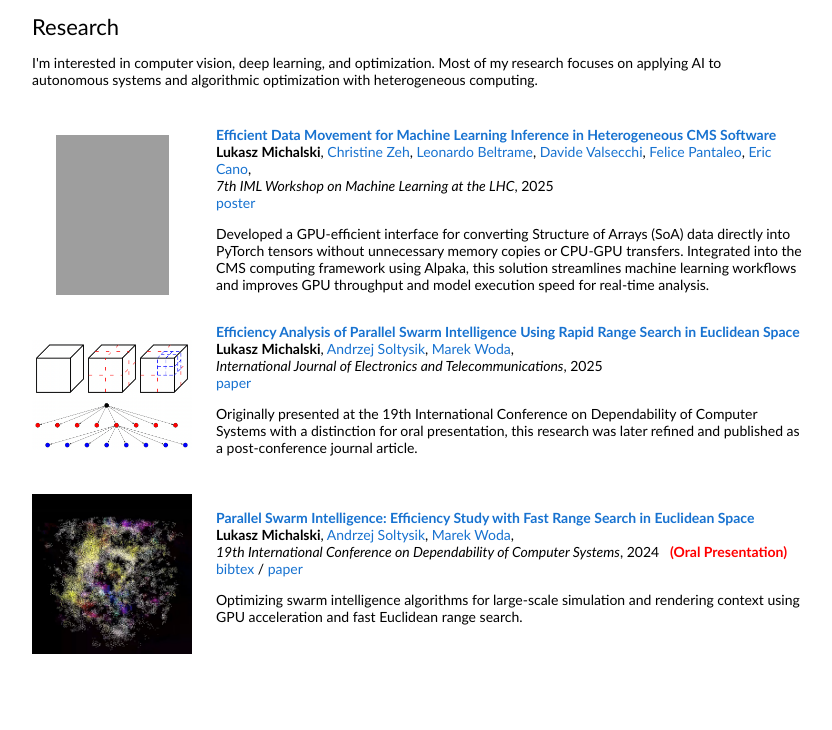
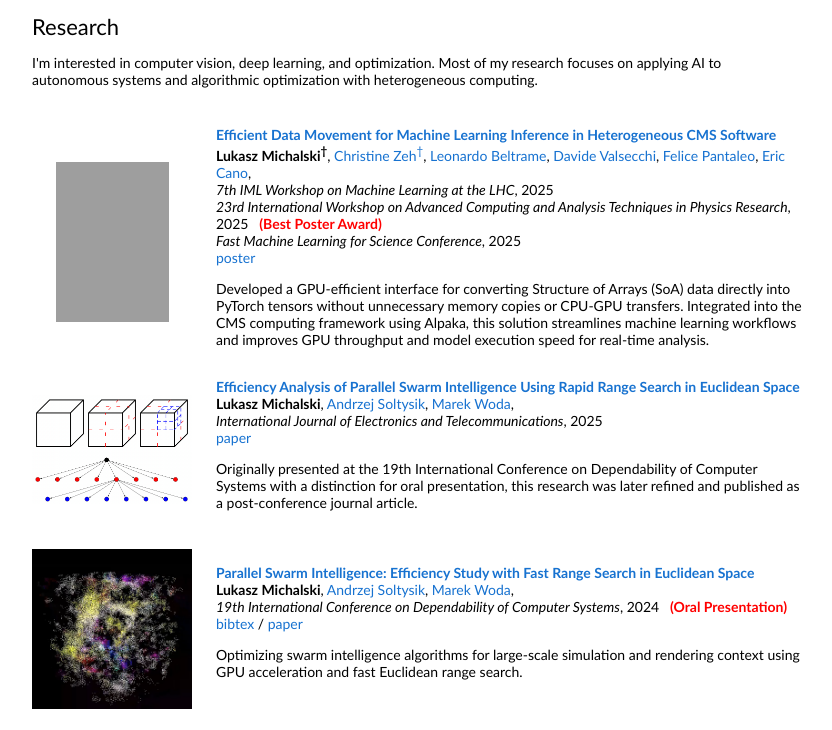
Before and after one commit to lukaszmichalskii/about-me, a plain HTML site: page index.html in a window 1280 px wide. Shown: the part 370-1100 px from the top of the page, without its empty margins (224-1056 px from the left). Drawn offline with Linux system fonts and the light colour scheme; grey boxes are pictures that could not be loaded.

Commit message:
Update portrait photo, add FastML and ACAT contributions

```diff
--- a/index.html
+++ b/index.html
@@ -66,7 +66,7 @@
           <tr>
             <td style="padding:16px;width:20%;vertical-align:middle;text-align:center;">
               <a href="data/Efficient_Data_Movement_for_Machine_Learning_Inference_in_Heterogeneous_CMS_Software.pdf" target="_blank">
-                <img src="images/edm.jpg" alt="clean-usnob" width="113" height="160">
+                <img src="images/edm.png" alt="clean-usnob" width="113" height="160">
               </a>
             </td>
             <td style="padding:8px;width:80%;vertical-align:middle">
@@ -74,14 +74,18 @@
                 <span class="papertitle">Efficient Data Movement for Machine Learning Inference in Heterogeneous CMS Software</span>
               </a>
               <br>
-              <strong>Lukasz Michalski</strong>,
-              <a href="https://www.linkedin.com/in/christine-zeh/">Christine Zeh</a>,
+              <strong>Lukasz Michalski<sup>&dagger;</sup></strong>,
+              <a href="https://www.linkedin.com/in/christine-zeh/">Christine Zeh<sup>&dagger;</sup></a>,
               <a href="https://www.linkedin.com/in/leonardo-beltrame-56b563168/">Leonardo Beltrame</a>,
               <a href="https://www.linkedin.com/in/davide-valsecchi-bb4b24129/">Davide Valsecchi</a>,
               <a href="https://www.linkedin.com/in/felicepantaleo/">Felice Pantaleo</a>,
               <a href="https://www.linkedin.com/in/eric-cano-2ab38273/">Eric Cano</a>,
               <br>
               <em>7th IML Workshop on Machine Learning at the LHC</em>, 2025
+              <br>
+              <em>23rd International Workshop on Advanced Computing and Analysis Techniques in Physics Research</em>, 2025  &nbsp <font color="red"><strong>(Best Poster Award)</strong></font>
+              <br>
+              <em>Fast Machine Learning for Science Conference</em>, 2025
               <br>
               <a href="data/Efficient_Data_Movement_for_Machine_Learning_Inference_in_Heterogeneous_CMS_Software.pdf">poster</a>
               <p></p>
```
Also changed, not shown: images/portrait/photo.jpeg, 2 other files.
